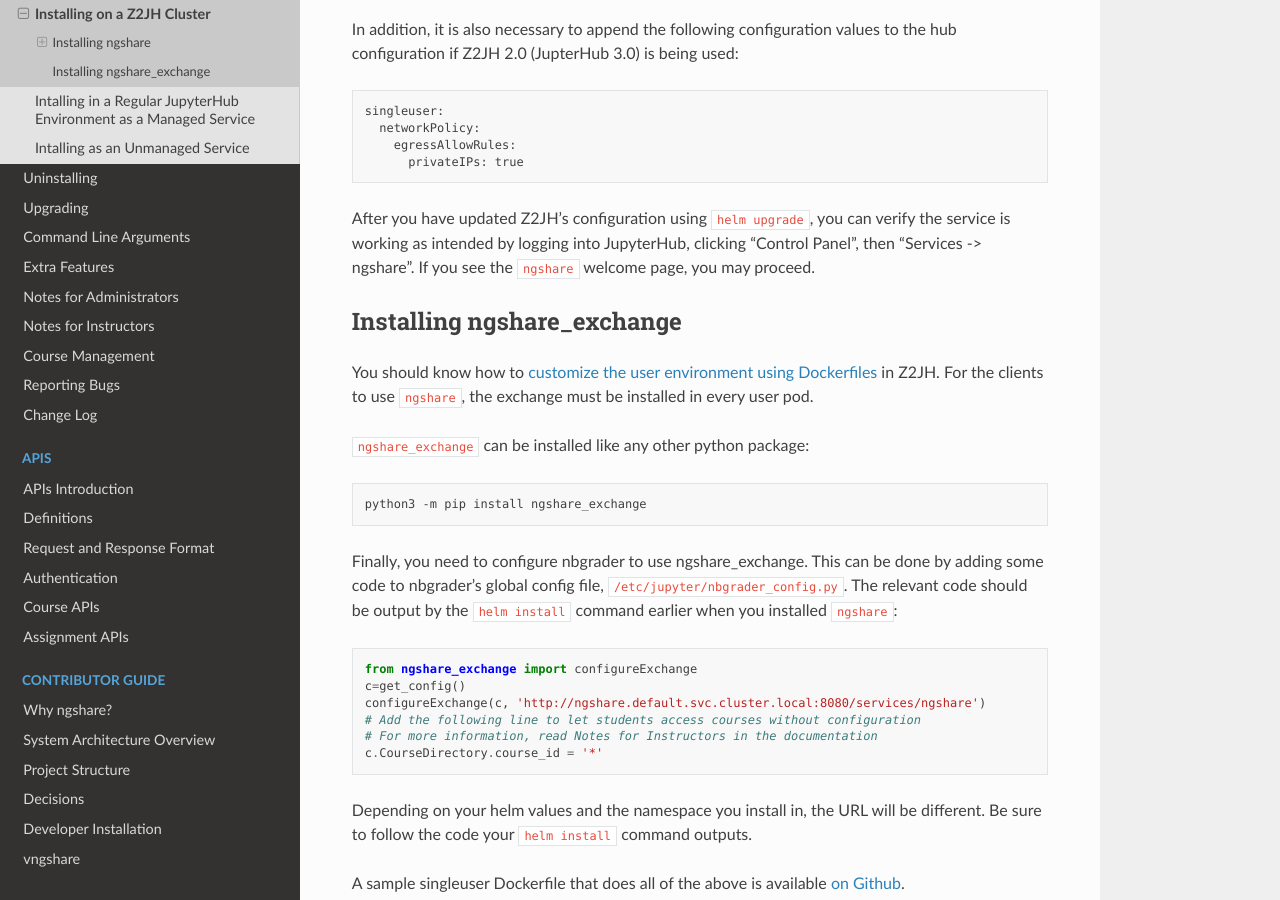
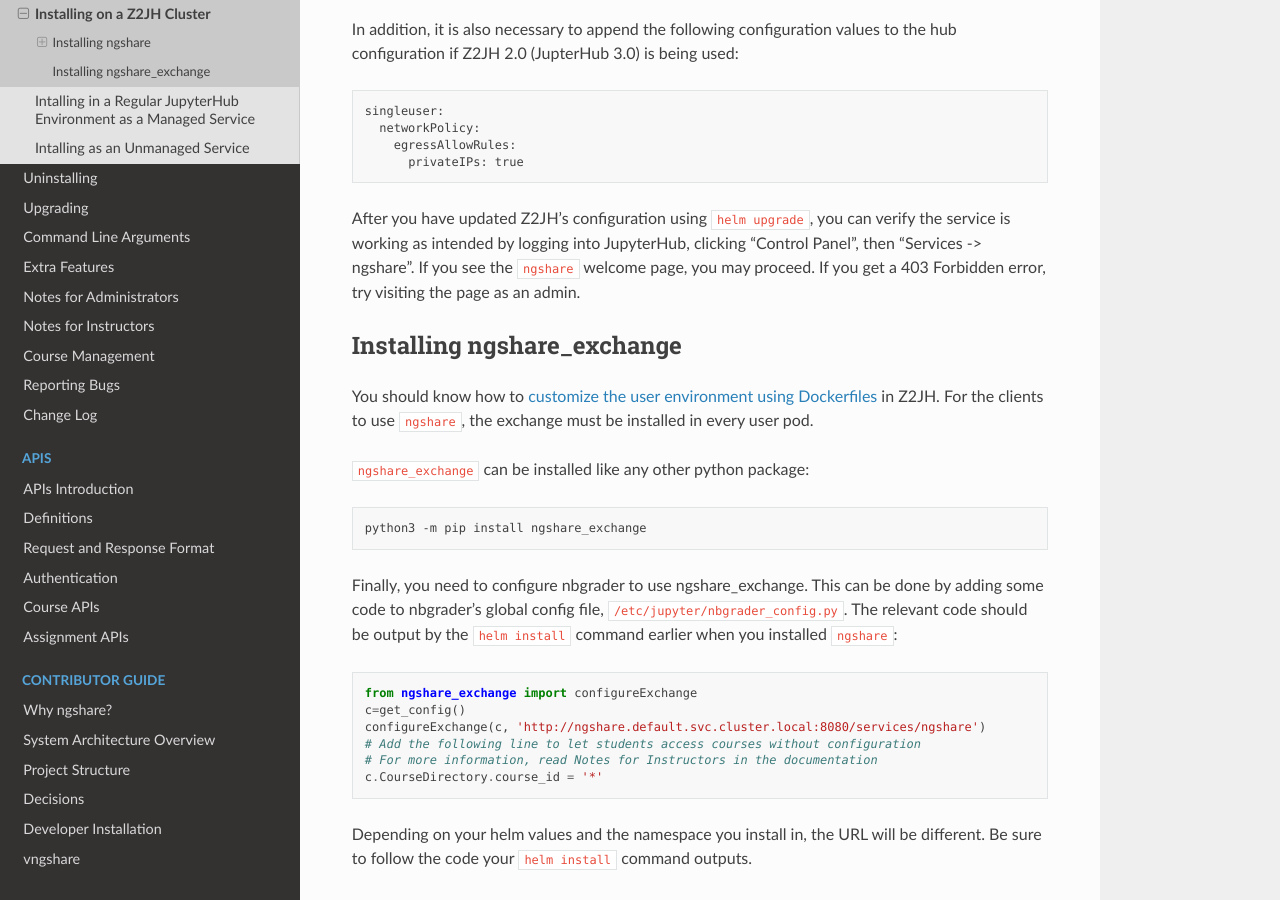
Before and after one commit to LibreTexts/ngshare, a Sphinx documentation site: the page built from docs/user_guide/install_z2jh.rst, in a window 1280 px wide and 900 px high, scrolled down 2122 px. Built offline with Sphinx 7.4.7 and the Read the Docs theme 2.0.0, drawn with Linux system fonts in a browser that asks for light colours.

Commit message:
add note about visiting page as admin

```diff
--- a/docs/user_guide/install_z2jh.rst
+++ b/docs/user_guide/install_z2jh.rst
@@ -101,7 +101,8 @@
       egressAllowRules:
         privateIPs: true
 
-After you have updated Z2JH's configuration using ``helm upgrade``, you can verify the service is working as intended by logging into JupyterHub, clicking "Control Panel", then "Services -> ngshare". If you see the ``ngshare`` welcome page, you may proceed.
+After you have updated Z2JH's configuration using ``helm upgrade``, you can verify the service is working as intended by logging into JupyterHub, clicking "Control Panel", then "Services -> ngshare".
+If you see the ``ngshare`` welcome page, you may proceed. If you get a 403 Forbidden error, try visiting the page as an admin.
 
 Installing ngshare_exchange
 ---------------------------
```
